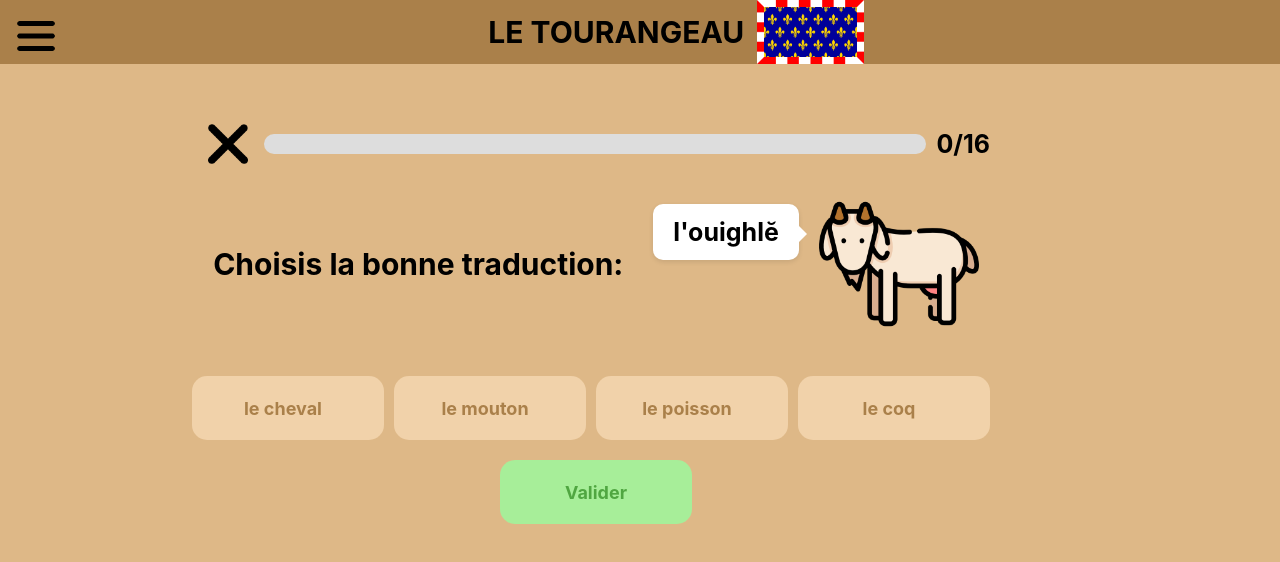
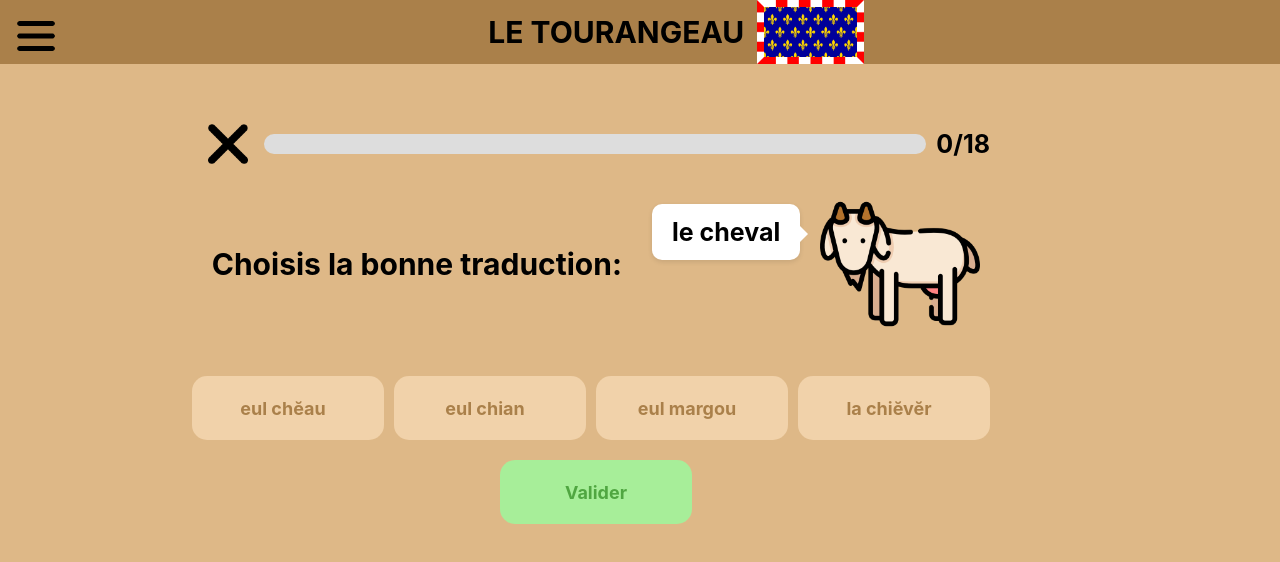
Before and after one commit to ElMala37/tourangeau, a React (Create React App) app: page /vocabulaire/animaux in a window 1280 px wide. Shown: the top 562 px of the page. Built offline with nearby package versions, Linux system fonts and the light colour scheme.

Commit message:
AccueilCSS

```diff
--- a/src/composants/Vocabulaire/Animaux.js
+++ b/src/composants/Vocabulaire/Animaux.js
@@ -14,23 +14,115 @@ const Animaux = () => {
   const [finExo, setFinExo] = useState(false);
   const [ordre, setOrdre] = useState([]);
 
-  const nbQuestion = 16;
-  const ListeQuestion = ["le poisson","le mouton","le chat","la poule","le coq","le lapin","le chien","le cheval","eul poçon","l'ouighlĕ","eul margou","la geailughnĕ","eul geau","eul couni"," eul chian","eul chĕau"];
-  const ListeReponse1 = ["eul geau", "l'ouighlĕ", "eul poçon", "eul chĕau", "l'ouighlĕ", "l'ouighlĕ", " eul chian", " eul chian","le poisson", "le cheval", "le chien", "le chien", "le lapin", "le lapin", "le chat", "le poisson"];
-  const ListeReponse2 = ["eul couni", "la geailughnĕ", "eul margou", "la geailughnĕ", "eul poçon", "eul poçon", "eul couni", "eul margou","le coq", "le mouton", "le lapin", "le mouton", "le mouton", "le cheval", "le cheval", "le chat"];
-  const ListeReponse3 = ["eul poçon", " eul chian", " eul chian", "eul geau", "la geailughnĕ", "eul chĕau", "eul geau", "eul couni","le lapin", "le poisson", "le chat", "la poule", "le chien", "le coq", "le chien", "la poule"];
-  const ListeReponse4 = ["eul chĕau", "eul margou", "la geailughnĕ", "l'ouighlĕ", "eul geau", "eul couni", "eul margou", "eul chĕau","le mouton", "le coq", "la poule", "le chat", "le coq", "la poule", "le poisson", "le cheval"];
-  const ListeBonneReponse = [3, 1, 2, 2, 4, 4, 1, 4, 1, 2, 3, 3, 4, 1, 3, 4];
-
-
-
-
-
+  const nbQuestion = 18;
+  const ListeQuestion = [
+    "le poisson",
+    "le mouton",
+    "le chat",
+    "la poule",
+    "le coq",
+    "le lapin",
+    "le chien",
+    "le cheval",
+    "la chèvre",
+    "eul poçon",
+    "l'ouighlĕ",
+    "eul margou",
+    "la geailughnĕ",
+    "eul geau",
+    "eul couni",
+    " eul chian",
+    "eul chĕau",
+    "la chiĕvĕr",
+  ];
+  const ListeReponse1 = [
+    "la geailughnĕ",
+    "l'ouighlĕ",
+    "eul margou",
+    "l'ouighlĕ",
+    "eul couni",
+    "l'ouighlĕ",
+    "eul couni",
+    "eul chĕau",
+    "eul margou",
+    "le chien",
+    "la chèvre",
+    "le lapin",
+    "la poule",
+    "le lapin",
+    "le lapin",
+    "le mouton",
+    "le coq",
+    "la poule",
+  ];
+  const ListeReponse2 = [
+    " eul chian",
+    "eul poçon",
+    "la chiĕvĕr",
+    "la geailughnĕ",
+    "l'ouighlĕ",
+    "eul chĕau",
+    "la chiĕvĕr",
+    " eul chian",
+    "eul poçon",
+    "le poisson",
+    "le chat",
+    "le chat",
+    "le chat",
+    "le coq",
+    "le mouton",
+    "la poule",
+    "le poisson",
+    "le cheval",
+  ];
+  const ListeReponse3 = [
+    "eul geau",
+    "eul couni",
+    "eul chĕau",
+    "eul poçon",
+    "la geailughnĕ",
+    "la geailughnĕ",
+    "eul margou",
+    "eul margou",
+    "la chiĕvĕr",
+    "le cheval",
+    "le mouton",
+    "le coq",
+    "le coq",
+    "le mouton",
+    "le chat",
+    "le chien",
+    "le cheval",
+    "la chèvre",
+  ];
+  const ListeReponse4 = [
+    "eul poçon",
+    "eul geau",
+    "eul geau",
+    "eul chĕau",
+    "eul geau",
+    "eul couni",
+    " eul chian",
+    "la chiĕvĕr",
+    " eul chian",
+    "le lapin",
+    "le chien",
+    "le cheval",
+    "le chien",
+    "la chèvre",
+    "la chèvre",
+    "le poisson",
+    "la poule",
+    "le poisson",
+  ];
+  const ListeBonneReponse = [
+    4, 1, 1, 2, 4, 4, 4, 1, 3, 2, 3, 2, 1, 2, 1, 3, 3, 3,
+  ];
 
   useEffect(() => {
     const generateRandomNumbers = () => {
       const randomNumbers = Array.from(
-        { length: 16 },
+        { length: 18 },
         (_, index) => index
       ).sort(() => Math.random() - 0.5);
       setOrdre(randomNumbers);
--- a/src/styles/Accueil.css
+++ b/src/styles/Accueil.css
@@ -91,7 +91,7 @@
     }
 
     .LogoNavMenu{
-      width: 8vw;
+      width: 6vw;
       height: auto;
       margin: 2vh;
       transition: scale 0.3s ease;
```
